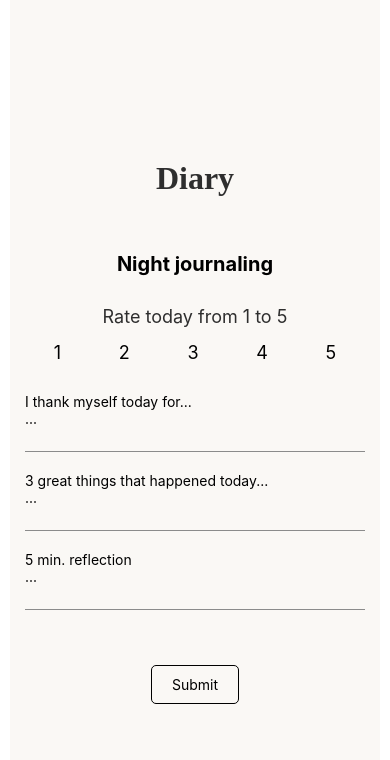
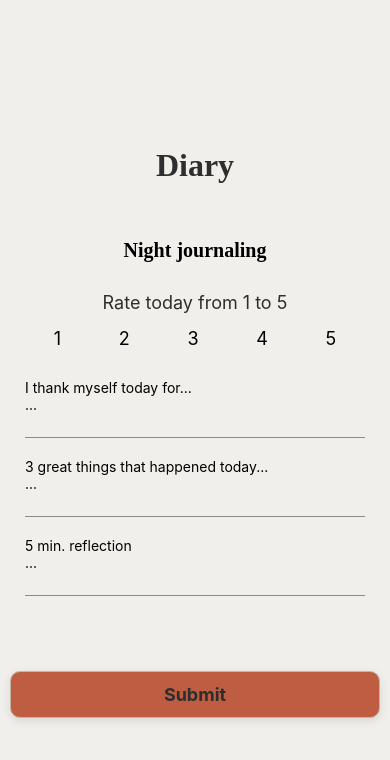
Before and after one commit to AissaRouk/Journaly, a React Native app: screen / in a window 390 px wide. Shown: the top 760 px of the page. Built offline with nearby package versions, Linux system fonts and the light colour scheme; no server answers.

Commit message:
changed fonts to some texts and changed backgroundColor

```diff
--- a/App.tsx
+++ b/App.tsx
@@ -9,6 +9,7 @@ import {
   TouchableOpacity,
   View,
 } from 'react-native';
+import {appBackgroundColor} from './Src/Utils/Styles';
 
 function App(): React.JSX.Element {
   // state for loading
@@ -271,19 +272,18 @@ function App(): React.JSX.Element {
       </View>
 
       {/* Submit button */}
-      <View style={{justifyContent: 'center', alignItems: 'center'}}>
-        <TouchableOpacity
-          onPress={() => handleOnSubmit()}
-          style={{
-            paddingHorizontal: 20,
-            paddingVertical: 10,
-            borderWidth: 0.5,
-            borderColor: 'black',
-            borderRadius: 5,
-          }}>
-          <Text>Submit</Text>
-        </TouchableOpacity>
-      </View>
+      {/* <View
+        style={{
+          justifyContent: 'center',
+          alignItems: 'center',
+          backgroundColor: appBackgroundColor,
+        }}> */}
+      <TouchableOpacity
+        onPress={() => handleOnSubmit()}
+        style={styles.submitButton}>
+        <Text style={styles.submitButtonText}>Submit</Text>
+      </TouchableOpacity>
+      {/* </View> */}
 
       {/* Modal */}
       <Modal
@@ -316,8 +316,8 @@ function App(): React.JSX.Element {
 
 const styles = StyleSheet.create({
   mainView: {
-    marginHorizontal: 10,
-    backgroundColor: '#FAF8F5',
+    paddingHorizontal: 10,
+    backgroundColor: '#f0efeb',
     flex: 1,
     justifyContent: 'center',
     overflow: 'scroll',
@@ -333,7 +333,7 @@ const styles = StyleSheet.create({
   contentView: {
     marginVertical: 15,
     paddingHorizontal: 15,
-    backgroundColor: '#FAF8F5',
+    // backgroundColor: '#FAF8F5',
     paddingVertical: 20,
   },
   inputText: {
@@ -357,6 +357,7 @@ const styles = StyleSheet.create({
   },
   journalingTitle: {
     textAlign: 'center',
+    fontFamily: 'serif',
     fontWeight: 'bold',
     fontSize: 20,
     marginBottom: 30,
@@ -391,7 +392,7 @@ const styles = StyleSheet.create({
     color: '#4F4F4F',
   },
   submitButton: {
-    backgroundColor: '#E3D5C9',
+    backgroundColor: '#be5d42',
     paddingVertical: 12,
     paddingHorizontal: 25,
     borderRadius: 10,
@@ -400,9 +401,10 @@ const styles = StyleSheet.create({
     shadowColor: '#000',
     shadowOffset: {width: 0, height: 3},
     shadowOpacity: 0.1,
-    shadowRadius: 5,
+    shadowRadius: 10,
     elevation: 2,
     marginTop: 20,
+    overflow: 'hidden',
   },
   submitButtonText: {
     fontSize: 18,
```
